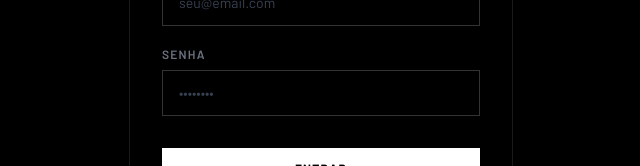
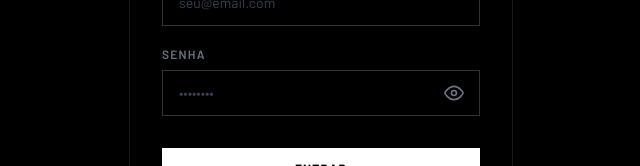
Before and after one commit to Gabrielwo1/tatto-view, a React (Vite) app: page /admin/login in a window 1280 px wide. Shown: the part 412-578 px from the top of the page, without its empty margins (319-959 px from the left). Built offline with nearby package versions, Linux system fonts and the light colour scheme; no server answers; the database is empty; what @react-pdf/renderer would draw is missing.

Commit message:
feat(admin): adiciona toogle para visualizar senha

```diff
--- a/src/pages/admin/AdminLogin.tsx
+++ b/src/pages/admin/AdminLogin.tsx
@@ -12,6 +12,7 @@ export default function AdminLogin() {
 
   const [email, setEmail]       = useState('');
   const [password, setPassword] = useState('');
+  const [showPassword, setShowPassword] = useState(false);
   const [error, setError]       = useState('');
   const [loading, setLoading]   = useState(false);
 
@@ -92,15 +93,29 @@ export default function AdminLogin() {
                 <label className="block font-body text-xs font-semibold tracking-widest uppercase text-gray-500 mb-2">
                   Senha
                 </label>
+                <div className="relative">
                   <input
-                  type="password"
+                    type={showPassword ? 'text' : 'password'}
                     value={password}
                     onChange={(e) => setPassword(e.target.value)}
                     required
                     autoComplete="current-password"
-                  className="w-full bg-transparent border border-white/20 px-4 py-3 text-white text-sm font-body placeholder-gray-700 focus:outline-none focus:border-white transition-colors"
+                    className="w-full bg-transparent border border-white/20 px-4 py-3 pr-12 text-white text-sm font-body placeholder-gray-700 focus:outline-none focus:border-white transition-colors"
                     placeholder="••••••••"
                   />
+                  <button
+                    type="button"
+                    onClick={() => setShowPassword(!showPassword)}
+                    className="absolute right-3 top-1/2 -translate-y-1/2 text-gray-500 hover:text-white transition-colors p-1"
+                    title={showPassword ? "Ocultar senha" : "Mostrar senha"}
+                  >
+                    {showPassword ? (
+                      <svg width="20" height="20" viewBox="0 0 24 24" fill="none" stroke="currentColor" strokeWidth="2" strokeLinecap="round" strokeLinejoin="round"><path d="M17.94 17.94A10.07 10.07 0 0 1 12 20c-7 0-11-8-11-8a18.45 18.45 0 0 1 5.06-5.94M9.9 4.24A9.12 9.12 0 0 1 12 4c7 0 11 8 11 8a18.5 18.5 0 0 1-2.16 3.19m-6.72-1.07a3 3 0 1 1-4.24-4.24M1 1l22 22"/></svg>
+                    ) : (
+                      <svg width="20" height="20" viewBox="0 0 24 24" fill="none" stroke="currentColor" strokeWidth="2" strokeLinecap="round" strokeLinejoin="round"><path d="M1 12s4-8 11-8 11 8 11 8-4 8-11 8-11-8-11-8z"/><circle cx="12" cy="12" r="3"/></svg>
+                    )}
+                  </button>
+                </div>
               </div>
             </div>
 
```
Lines whose indentation alone changed are shown as unchanged.
